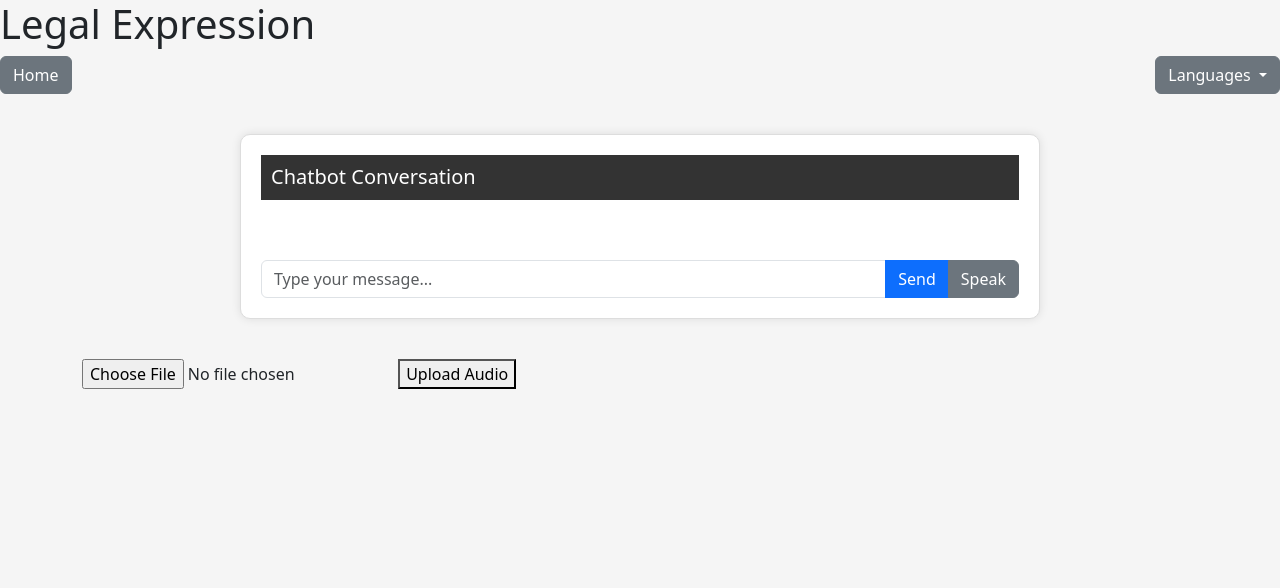
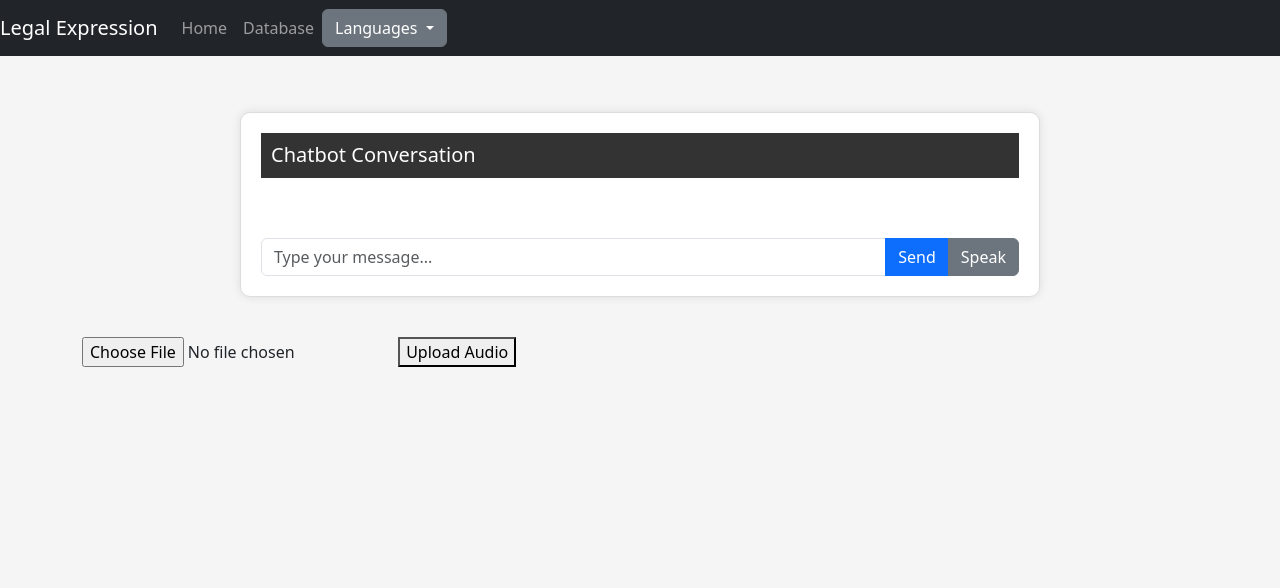
Before and after one commit to MrPotato9048/COMPS456F_FYP, a Flask app: page /chat in a window 1280 px wide. Shown: the top 588 px of the page. Before the commit the page ends 389 px from the top, so only its background shows below. Run offline with Flask 3, Linux system fonts and the light colour scheme; some libraries are stand-ins or nearby versions.

Commit message:
Add page to display database, change webpage layout

```diff
--- a/main.py
+++ b/main.py
@@ -126,6 +126,7 @@ def is_supported_audio(file_path):
 def set_language():
     if 'lang' not in session:
         session['lang'] = "en"  # default language
+    session['login'] = False # default login status, for accessing database
 
 # can't stop TTS audio from playing when switching before webpages
 """@app.before_request
@@ -206,5 +207,10 @@ def text2speech():
     tts.speak_text(text, lang)
     return jsonify({'message': 'TTS completed'})
 
+@app.route('/dev', methods=['GET'])
+def dev():
+    queries = mongo.db.query.find()
+    return render_template('dev.html', queries=queries)
+
 if __name__ == "__main__":
     app.run()
--- a/templates/base.html
+++ b/templates/base.html
@@ -4,12 +4,15 @@
         <title>Legal Expression - Law Enquery Engine (Multilanguage support)</title>
         <meta charset="utf-8">
         <meta name="viewport" content="width=device-width, initial-scale=1">
-        <link href="https://cdn.jsdelivr.net/npm/bootstrap@5.3.3/dist/css/bootstrap.min.css" rel="stylesheet">
-        <script src="https://cdn.jsdelivr.net/npm/bootstrap@5.3.3/dist/js/bootstrap.bundle.min.js"></script>
+        <link href="https://cdn.jsdelivr.net/npm/bootstrap@5.3.3/dist/css/bootstrap.min.css" rel="stylesheet" integrity="sha384-QWTKZyjpPEjISv5WaRU9OFeRpok6YctnYmDr5pNlyT2bRjXh0JMhjY6hW+ALEwIH" crossorigin="anonymous">
+        <script src="https://cdn.jsdelivr.net/npm/bootstrap@5.3.3/dist/js/bootstrap.bundle.min.js" integrity="sha384-YvpcrYf0tY3lHB60NNkmXc5s9fDVZLESaAA55NDzOxhy9GkcIdslK1eN7N6jIeHz" crossorigin="anonymous"></script>
         <script src="https://code.jquery.com/jquery-3.6.0.min.js"></script>
+        <script src="https://stackpath.bootstrapcdn.com/bootstrap/4.5.2/js/bootstrap.min.js"></script>
         <style>
             body {
                 background-color: #f5f5f5;
+                min-height: 75rem;
+                padding-top: 4.5rem;
             }
             .chat-container {
                 max-width: 800px;
@@ -56,12 +59,37 @@
         </style>
     </head>
     <body>
-        <div class = "head">
-            <h1>Legal Expression</h1>
-            {% include 'navigation.html' %}
-        </div>
-        <div class = "container">
+        <nav class="navbar navbar-expand-md navbar-dark fixed-top" style="background-color: #212529;">
+            <a class="navbar-brand" href="">Legal Expression</a>
+            <button class="navbar-toggler" type="button" data-toggle="collapse" data-target="#navbarCollapse" aria-controls="navbarCollapse" aria-expanded="false" aria-label="Toggle navigation">
+                <span class="navbar-toggler-icon"></span>
+            </button>
+            <div class="collapse navbar-collapse" id="navbarCollapse">
+                <ul class="navbar-nav mr-auto">
+                    <li class="nav-item">
+                        <a class="nav-link" href="/">Home</a>
+                    </li>
+                    <li class="nav-item">
+                        <a class="nav-link" href="/dev">Database</a>
+                    </li>
+                </ul>
+                <ul class="navbar-nav">
+                    <li class="nav-item dropdown">
+                        <button class="btn btn-secondary dropdown-toggle" type="button" data-toggle="dropdown" aria-expanded="false">
+                            Languages
+                        </button>
+                        <ul class="dropdown-menu">
+                            <li><a class="dropdown-item" href="/lang/en">English</a></li>
+                            <li><a class="dropdown-item" href="/lang/ne">Nepali (नेपाली)</a></li>
+                            <li><a class="dropdown-item" href="/lang/ur">Urdu (اردو)</a></li>
+                            <li><a class="dropdown-item" href="/lang/fil">Tagalog</a></li>
+                        </ul>
+                    </li>
+                </ul>
+            </div>
+        </nav>
+        <main role="main" class="container">
             {% block content %}{% endblock %}
-        </div>
+        </main>
     </body>
 </html>
--- a/templates/navigation.html
+++ /dev/null
@@ -1,16 +0,0 @@
-<nav>
-    <div class = "navigation">
-        <a class = "btn btn-secondary" type = "button" href = "/">Home</a>
-        <div class = "dropdown" style="float:right">
-            <button class = "btn btn-secondary dropdown-toggle" type = "button" data-bs-toggle = "dropdown" aria-expanded = "false">
-              Languages
-            </button>
-            <ul class="dropdown-menu">
-              <li><a class = "dropdown-item" href = "/lang/en">English</a></li>
-              <li><a class = "dropdown-item" href = "/lang/ne">Nepali (नेपाली)</a></li>
-              <li><a class = "dropdown-item" href = "/lang/ur">Urdu (اردو)</a></li>
-              <li><a class = "dropdown-item" href = "/lang/fil">Tagalog</a></li>
-            </ul>
-          </div>
-    </div>
-</nav>
```
Also changed, not shown: templates/dev.html (added, +74 -0 lines), 1 other file.
